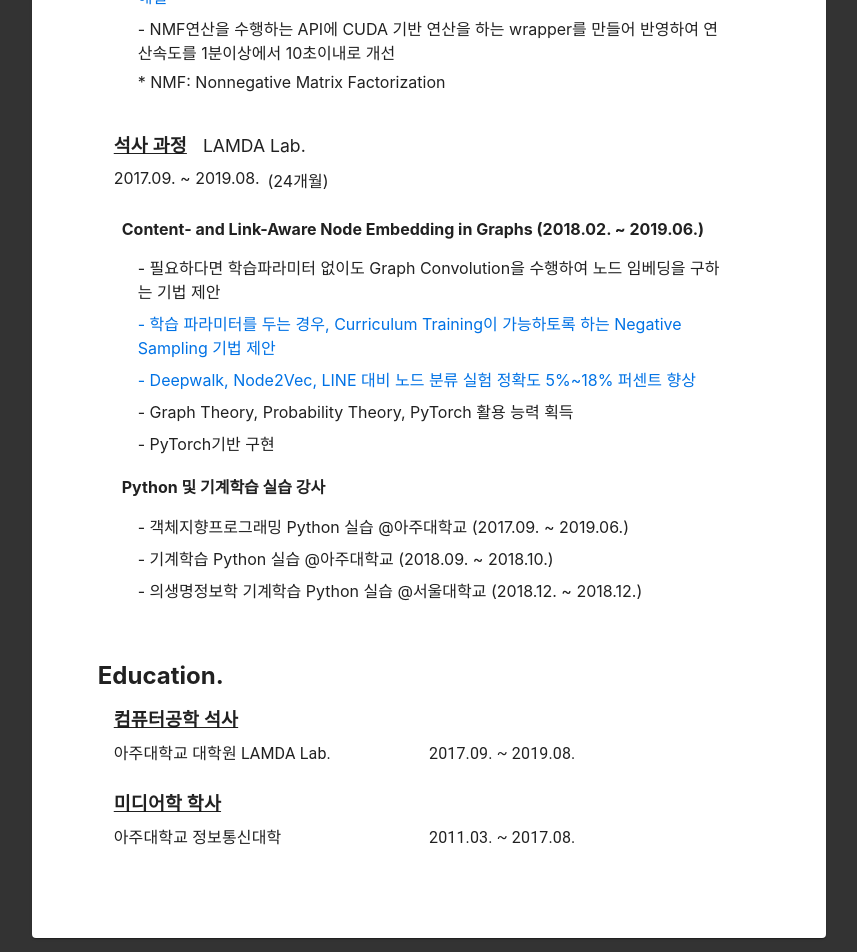
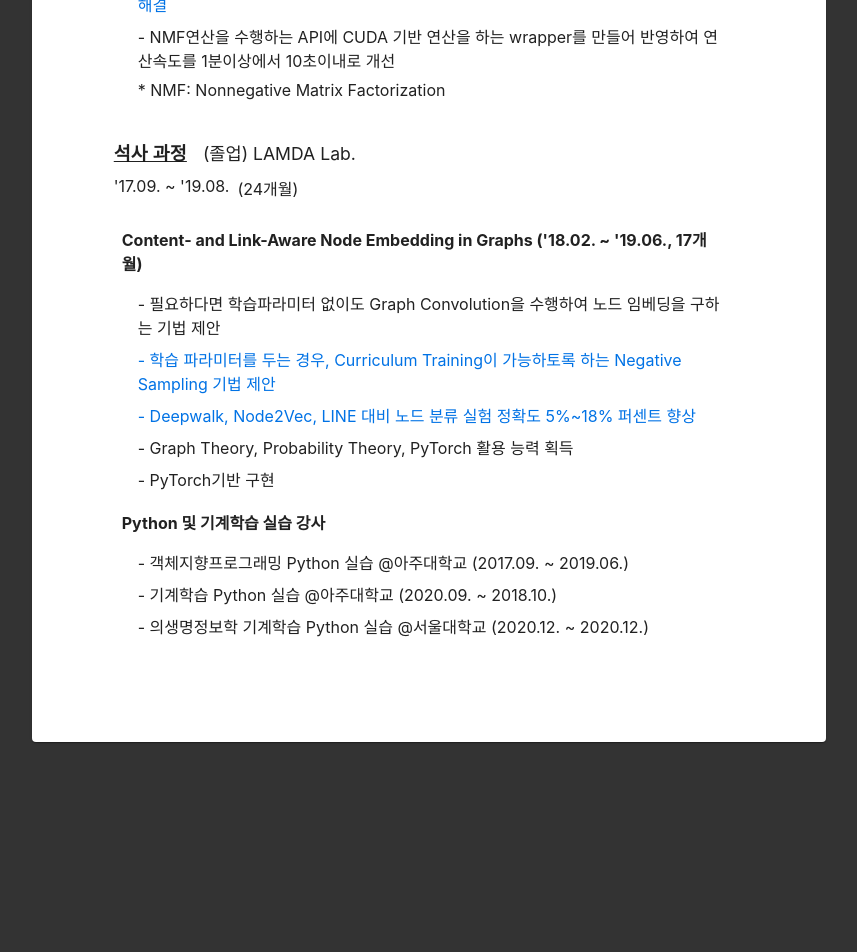
Before and after one commit to helloybz/resume, a React (Create React App) app: page / in a window 1280 px wide. Shown: the part 2060-3012 px from the top of the page, without its empty margins (211-1068 px from the left). After the commit the page ends 2866 px from the top, so only its background shows below. Built offline with nearby package versions, Linux system fonts and the light colour scheme.

Commit message:
Fix typo

```diff
--- a/src/Resume.js
+++ b/src/Resume.js
@@ -40,7 +40,7 @@ export function Resume({ printable = false }) {
                     <BodySectionWrapper printable={printable} content={info.introduce} itemComponent={IntroduceItem} />
                     <BodySectionWrapper printable={printable} content={info.skillset} itemComponent={SkillSetItem} />
                     <BodySectionWrapper printable={printable} content={info.career} itemComponent={CareerItem} />
-                    <BodySectionWrapper printable={printable} content={info.education} itemComponent={EducationItem} />
+                    {/* <BodySectionWrapper printable={printable} content={info.education} itemComponent={EducationItem} /> */}
                 </Grid>
             </Grid>
         </Grid >
--- a/src/info.js
+++ b/src/info.js
@@ -43,10 +43,10 @@ export var info = {
                     "position": "ML Engineer",
                     "from": "2020.07.",
                     "to": "2021.08.",
-                    "forInMonth": "13",
+                    "forInMonth": "14",
                     "reasonResign": ", 경영상 인원감축으로 퇴사",
                     "description": `\
-                    Note Pattern Generator  (2020. 7. ~ 2021. 7.)\
+                    Note Pattern Generator  (2020.07. ~ 2021.07., 13개월)\
                     \t- HYBE 아티스트 IP기반 리듬게임의 노트패턴 컨텐츠 생성 모델을 확보하는 프로젝트\
                     \t&h- 콘텐츠 제작 인력 부족 문제 해결을 위해 직접 프로젝트 제안\
                     \t- 문제 정의, 데이터 정제, 사전연구 조사, 모델 개발, 실험을 수행\
@@ -66,7 +66,7 @@ export var info = {
                     "forInMonth": "8",
                     "reasonResign": ", 수퍼브로 이직을 위해 퇴사",
                     "description": `\
-                    Batch Integration with Adversarial AutoEncoder (2020.04. ~ 2020.06.)\
+                    Batch Integration with Adversarial AutoEncoder (2020.04. ~ 2020.06., 3개월)\
                     \t- 생물정보학 분야의 고질적인 문제인 Batch Effect*를 해결하는 기법 연구\
                     \t- 딥러닝 기반 유전체 데이터 연구의 사내 수요에 따라 연구 아이디어 제안\
                     \t&h- AutoEncoder 기반 모델을 도입해 보유 데이터의 Labeling 신뢰도가 낮은 문제 극복\
@@ -84,14 +84,14 @@ export var info = {
                 },
                 {
                     "name": "석사 과정",
-                    "department": "LAMDA Lab.",
+                    "department": "(졸업) LAMDA Lab.",
                     "position": "석사 과정",
-                    "from": "2017.09.",
-                    "to": "2019.08.",
+                    "from": "'17.09.",
+                    "to": "'19.08.",
                     "forInMonth": "24",
                     "reasonResign": "",
                     "description": `\
-                    Content- and Link-Aware Node Embedding in Graphs (2018.02. ~ 2019.06.)\
+                    Content- and Link-Aware Node Embedding in Graphs ('18.02. ~ '19.06., 17개월)\
                     \t- 필요하다면 학습파라미터 없이도 Graph Convolution을 수행하여 노드 임베딩을 구하는 기법 제안\
                     \t&h- 학습 파라미터를 두는 경우, Curriculum Training이 가능하토록 하는 Negative Sampling 기법 제안\
                     \t&h- Deepwalk, Node2Vec, LINE 대비 노드 분류 실험 정확도 5%~18% 퍼센트 향상\
@@ -100,8 +100,8 @@ export var info = {
 
                     Python 및 기계학습 실습 강사\
                     \t- 객체지향프로그래밍 Python 실습 @아주대학교 (2017.09. ~ 2019.06.)\
-                    \t- 기계학습 Python 실습 @아주대학교 (2018.09. ~ 2018.10.)\
-                    \t- 의생명정보학 기계학습 Python 실습 @서울대학교 (2018.12. ~ 2018.12.)\
+                    \t- 기계학습 Python 실습 @아주대학교 (2020.09. ~ 2018.10.)\
+                    \t- 의생명정보학 기계학습 Python 실습 @서울대학교 (2020.12. ~ 2020.12.)\
                     `
                 }
             ]
@@ -113,15 +113,15 @@ export var info = {
                 "name": "아주대학교 대학원 LAMDA Lab.",
                 "major": "컴퓨터공학",
                 "degree": "석사",
-                "from": "2017.09.",
-                "to": "2019.08."
+                "from": "'17.09.",
+                "to": "'19.08."
             },
             {
                 "name": "아주대학교 정보통신대학",
                 "major": "미디어학",
                 "degree": "학사",
-                "from": "2011.03.",
-                "to": "2017.08."
+                "from": "'11.03.",
+                "to": "'17.08."
             }
         ]
     },
```
